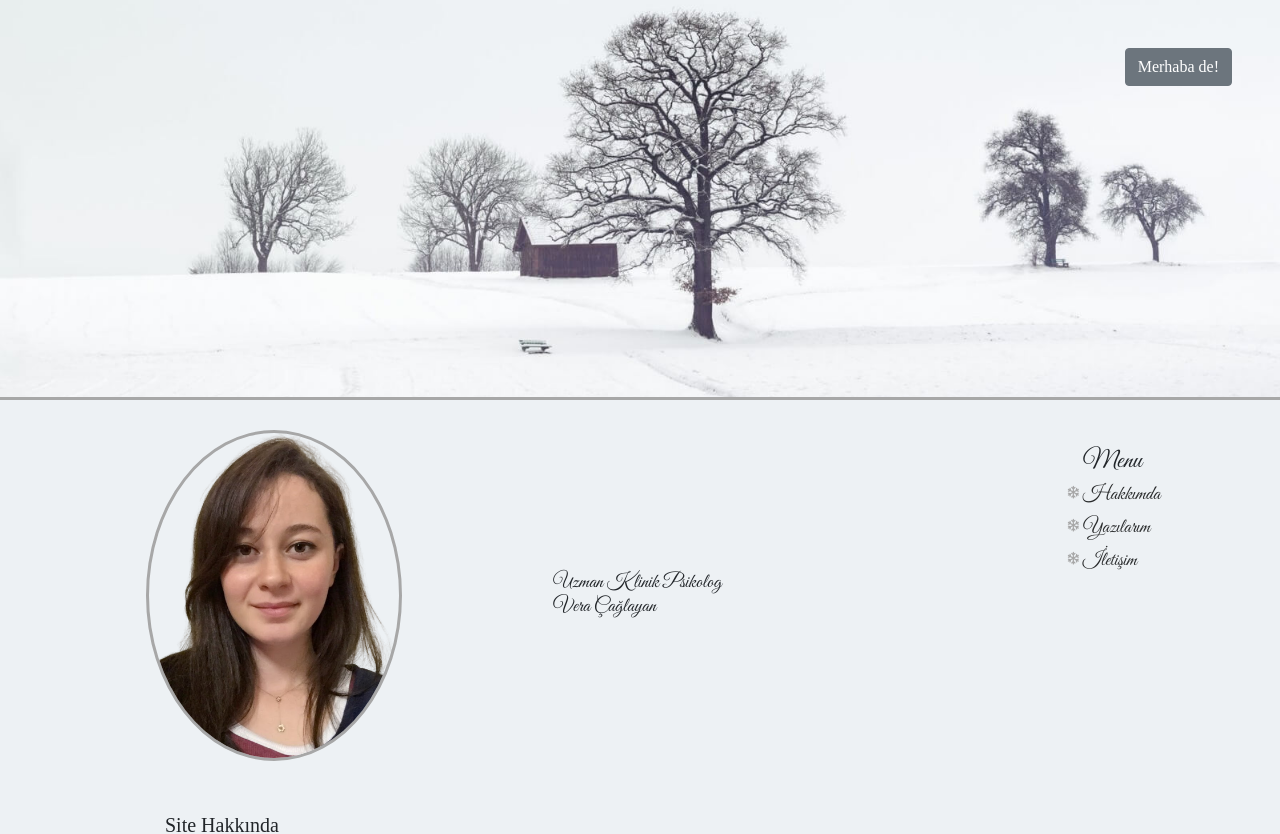
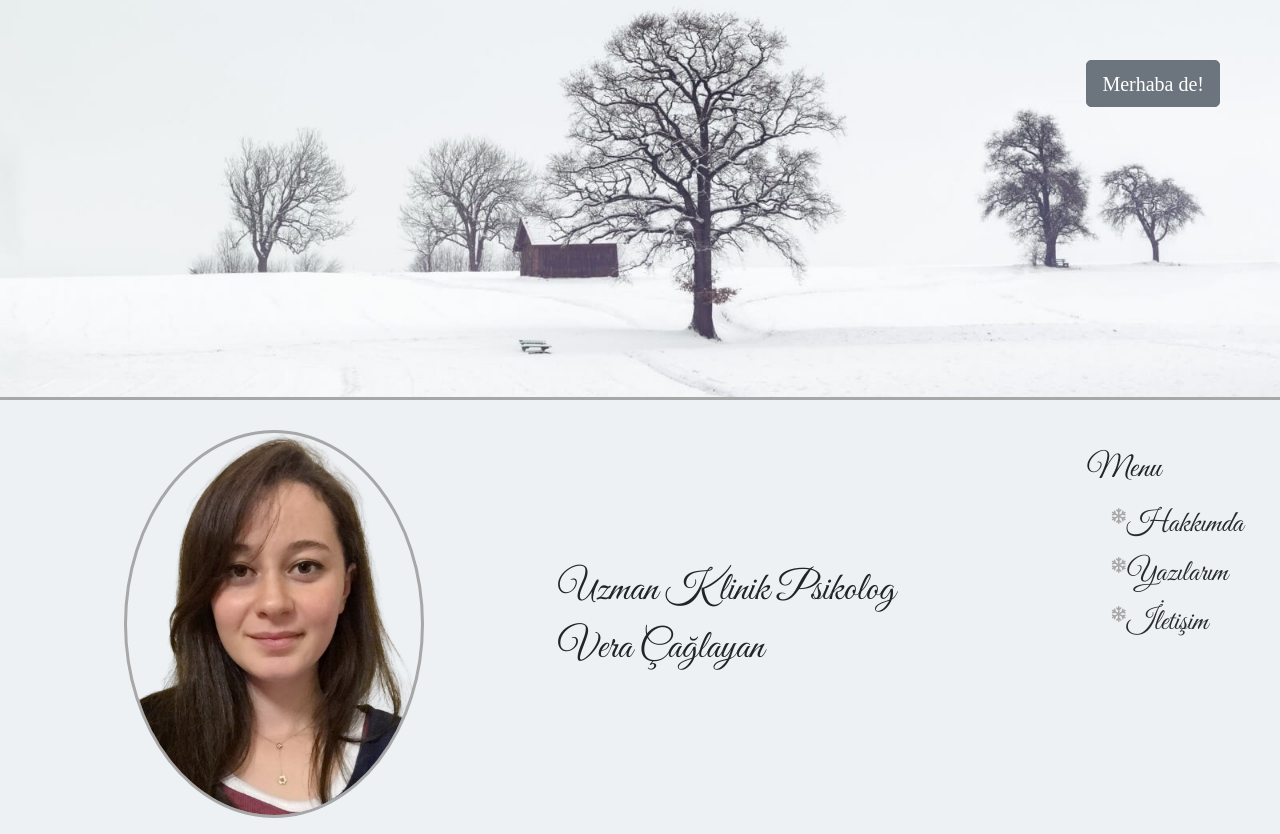
Before and after one commit to kubilaycaglayan/veracaglayan, a website built with webpack: page dist/index.html in a window 1280 px wide. Shown: the top 834 px of the page. Built offline with nearby package versions, Linux system fonts and the light colour scheme; a web font is replaced by a local one.

Commit message:
Fix specificity issues

```diff
--- a/src/styles/style.sass
+++ b/src/styles/style.sass
@@ -7,27 +7,32 @@ $bp-sm: 576px
 
 $gray: #a7a7a7
 $black: #292b2c
+$bg-light: #EDF1F4
 
 @mixin pad-x($padd)
   padding-left: $padd
   padding-right: $padd
 
 
-html *
+html
+  background-color: $bg-light
+  font-size: 20px
   padding: 0
   margin: 0
-  border-style: border-box
-  font-family: 'Cormorant Upright', serif
-  list-style-type: none
-  font-size: 20px
-  a
-    color: $black
-    &:hover
-      text-decoration: none
-      color: $gray
+  *
+    font-family: 'Cormorant Upright', serif
+    box-sizing: border-box
+    list-style-type: none
+    a
+      color: $black
+      &:hover
+        text-decoration: none
+        color: $gray
 
 body
   min-width: 370px
+  max-width: 1440px
+  margin: 0 auto
 
 .bg-wrapper
   background-image: url("../images/bg.png")
@@ -47,20 +52,20 @@ body
   border-bottom: solid 3px $gray
 .content
   padding-top: 30px
-  background-color: #EDF1F4
+  background-color: $bg-light
   .photo
     img
       border: solid 3px $gray
       @media ( max-width: $bp-sm)
         width: 50vw
       @media ( min-width: $bp-sm)
-        width: 35vw
+        width: 30vw
       @media ( min-width: $bp-md)
         width: 30vw
       @media ( min-width: $bp-lg)
         width: 20vw
       @media ( min-width: $bp-xl)
-        width: 20vw
+        width: 300px
   .card-body
     h2
       overflow-wrap: normal
```
Also changed, not shown: dist/main.js, src/styles/style.css, 1 other file.
